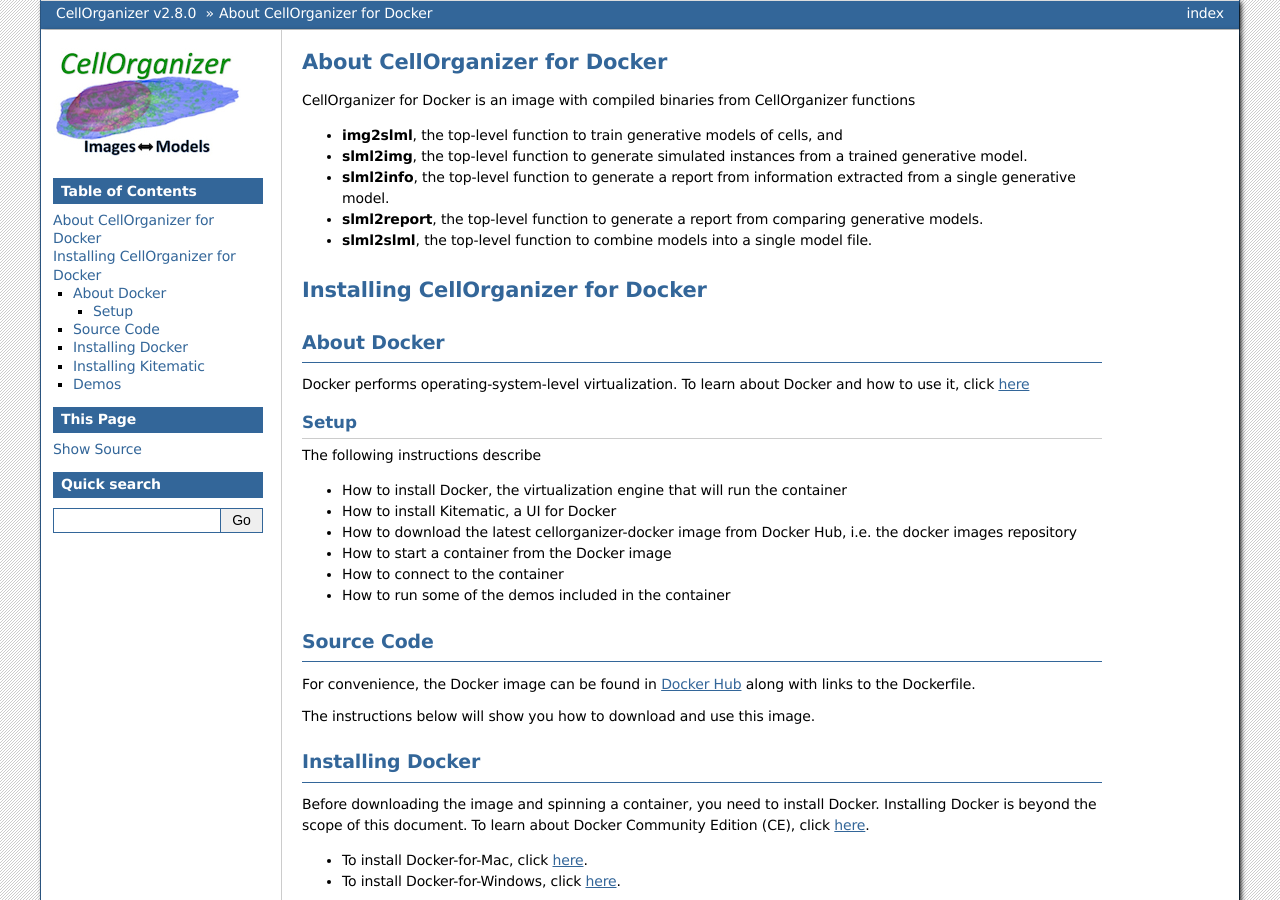
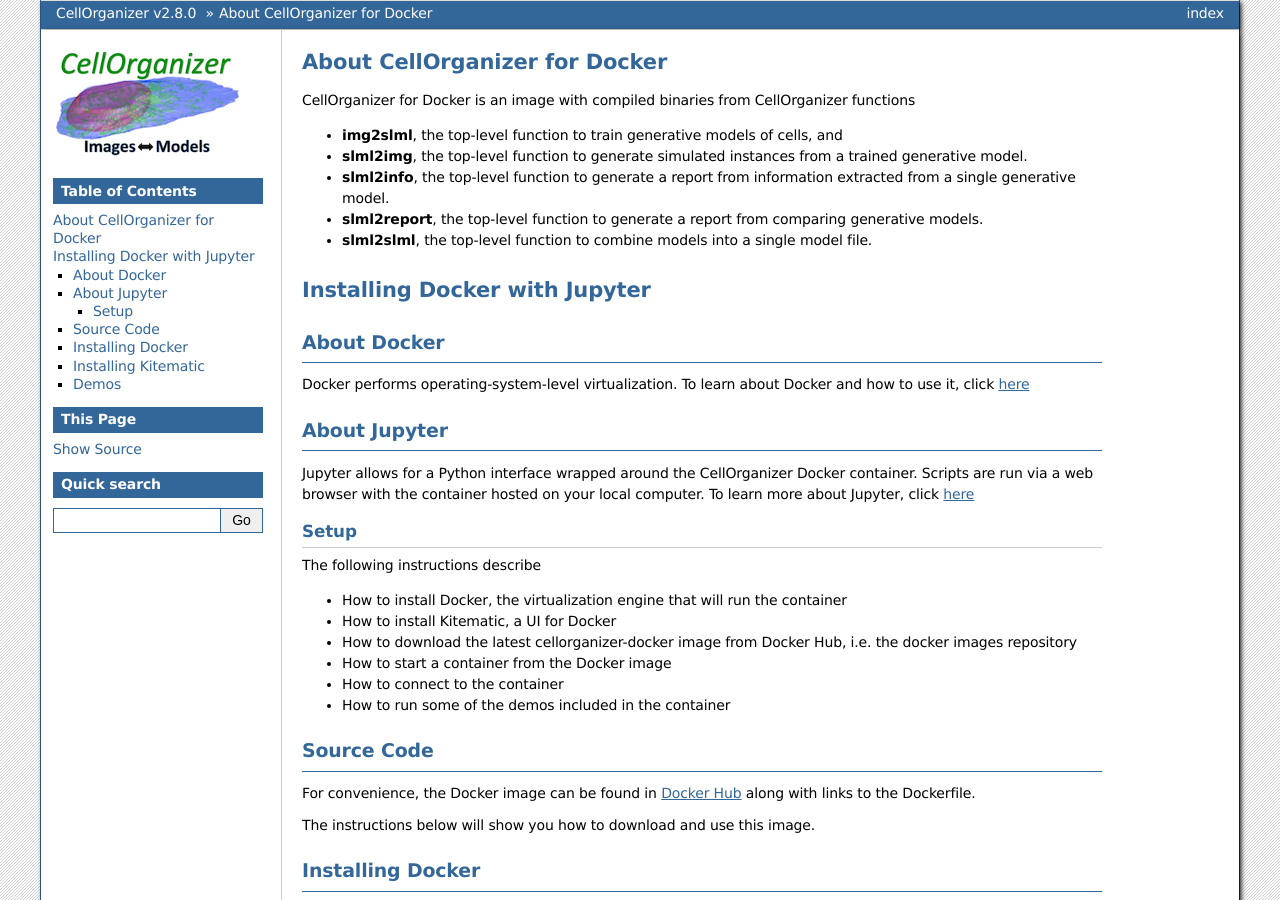
Before and after one commit to murphygroup/cellorganizer-documentation_old, a Sphinx documentation site: the page built from source/chapters/docker/index.rst, in a window 1280 px wide and 900 px high. Built offline with Sphinx 7.4.7, drawn with Linux system fonts in a browser that asks for light colours.

Commit message:
Update index.rst

```diff
--- a/source/chapters/docker/index.rst
+++ b/source/chapters/docker/index.rst
@@ -10,13 +10,18 @@
 - **slml2slml**, the top-level function to combine models into a single model file.
 
 
-Installing CellOrganizer for Docker
+Installing Docker with Jupyter
 ***********************************
 
 About Docker
 ------------
 
 Docker performs operating-system-level virtualization. To learn about Docker and how to use it, click `here <https://docs.docker.com/get-started/#recap-and-cheat-sheet>`_
+
+About Jupyter
+------------
+Jupyter allows for a Python interface wrapped around the CellOrganizer Docker container. Scripts are run via a web browser with the container hosted on your local computer.
+To learn more about Jupyter, click `here <https://jupyter-notebook-beginner-guide.readthedocs.io/en/latest/what_is_jupyter.html>`_
 
 Setup
 ^^^^^
```
